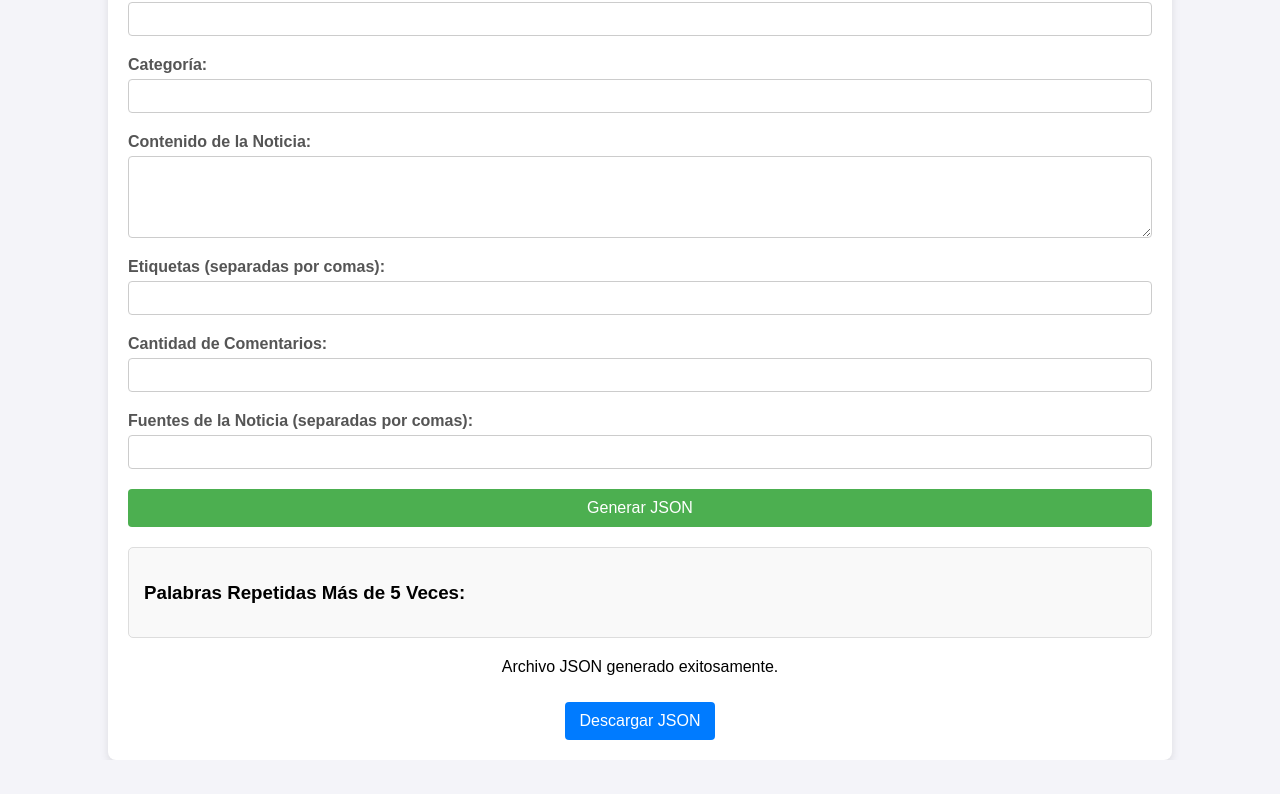
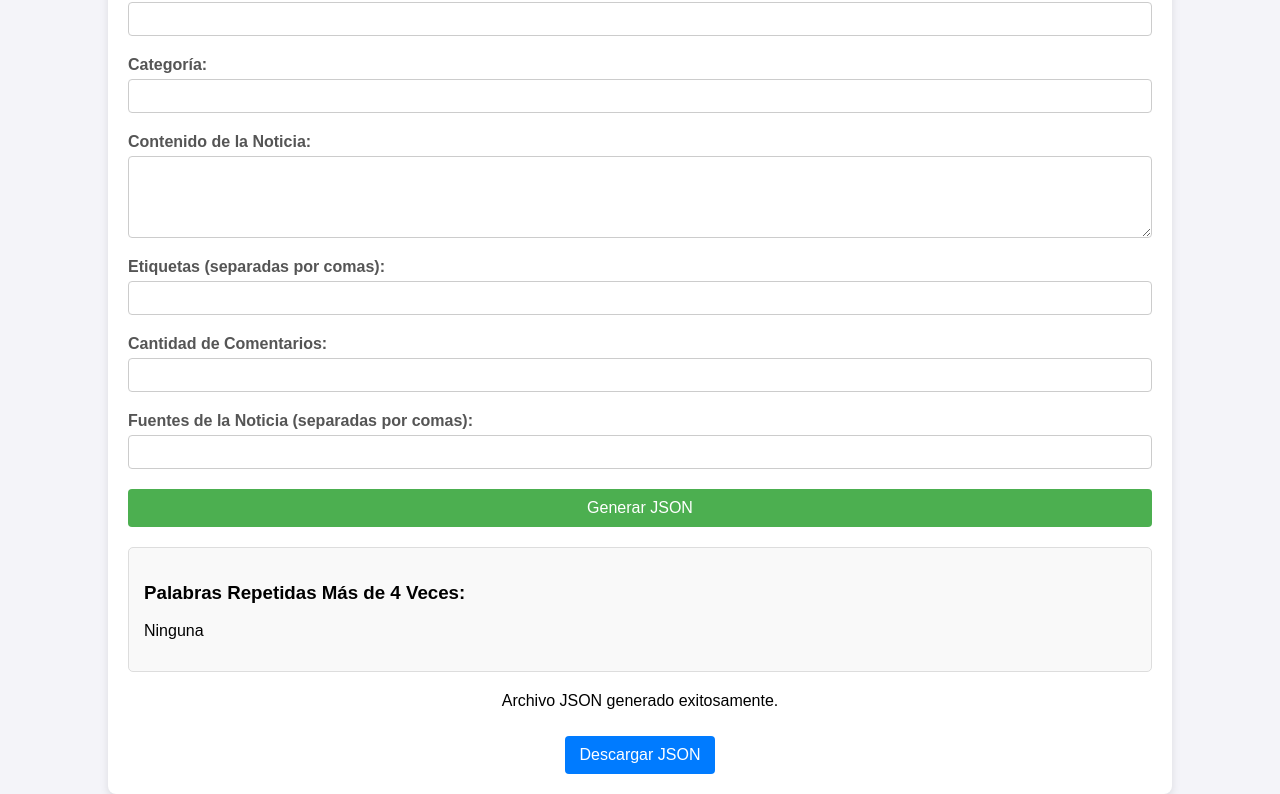
Before and after one commit to elijah-dscpl/data-collector, a plain HTML site: page index.html in a window 1280 px wide. Shown: the part 337-1131 px from the top of the page. Before the commit the page ends 1097 px from the top, so only its background shows below. Drawn offline with Linux system fonts and the light colour scheme.

Commit message:
Update index.html

```diff
--- a/index.html
+++ b/index.html
@@ -38,12 +38,9 @@
             <button type="submit">Generar JSON</button>
         </form>
 
-        <!-- Botón para extraer palabras repetidas -->
-        <button type="button" id="extractRepeatedWordsButton" class="hidden">Extraer Palabras Repetidas</button>
-
-        <div id="repeatedWordsSection" class="hidden">
-            <h3>Palabras Repetidas Más de 5 Veces:</h3>
-            <ul id="repeatedWordsList"></ul>
+        <div id="repeatedWordsSection">
+            <h3>Palabras Repetidas Más de 4 Veces:</h3>
+            <p id="repeatedWordsList">Ninguna</p>
         </div>
 
         <div id="downloadSection" class="hidden">
```
